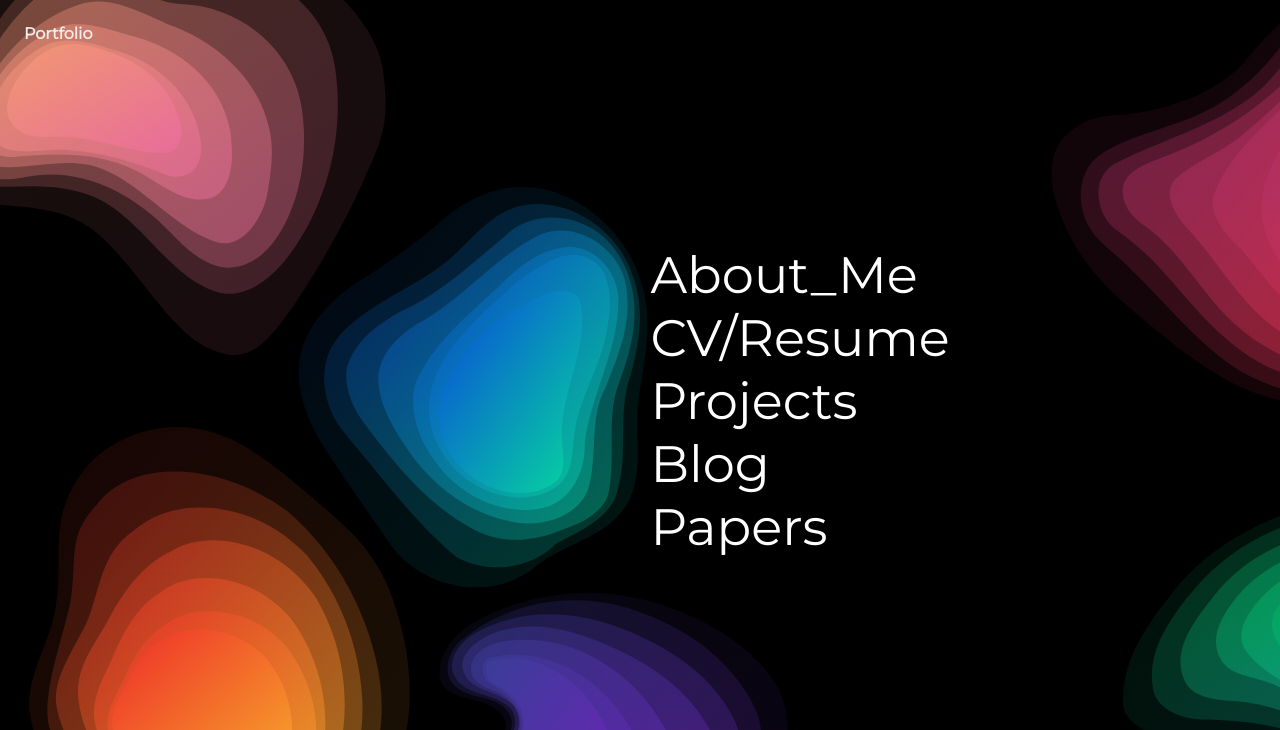
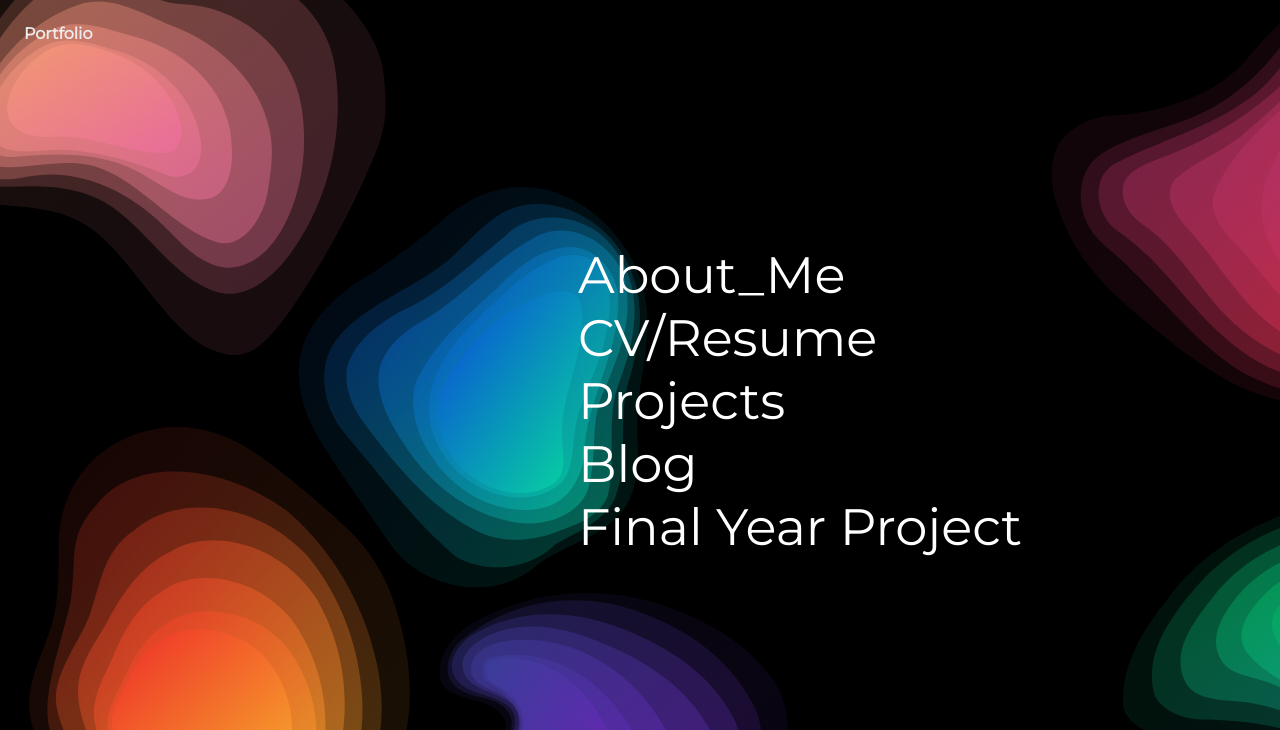
Before and after one commit to Hrit-mukherjee/Hrit-mukherjee.github.io, a plain HTML site: page index.html in a window 1280 px wide. Shown: the top 730 px of the page. Drawn offline with Linux system fonts and the light colour scheme.

Commit message:
Update index.html
adding final year project report

```diff
--- a/index.html
+++ b/index.html
@@ -50,7 +50,8 @@
 					<a href="./Hrit Mukherjee_CV.pdf" target="_blank">CV/Resume</a>
 					<a href="./Project Report.pdf" target="_blank">Projects</a>
 					<a href="./GridLayoutMotion-master/blog.html" target="_blank">Blog</a>
-					<a href="./10.1109@CALCON49167.2020.9106420.pdf" target="_blank">Papers</a>
+					<a href="./Final Year Project.pdf" target="_blank">Final Year Project</a>
+					<!--<a href="./10.1109@CALCON49167.2020.9106420.pdf" target="_blank">Final Year Project</a>-->
 				</nav>
 				<svg class="scene" width="1440" height="800" preserveAspectRatio="xMinYMid slice" viewBox="0 0 1440 800" xmlns:pathdata="http://www.codrops.com/">
 					<defs>
```
